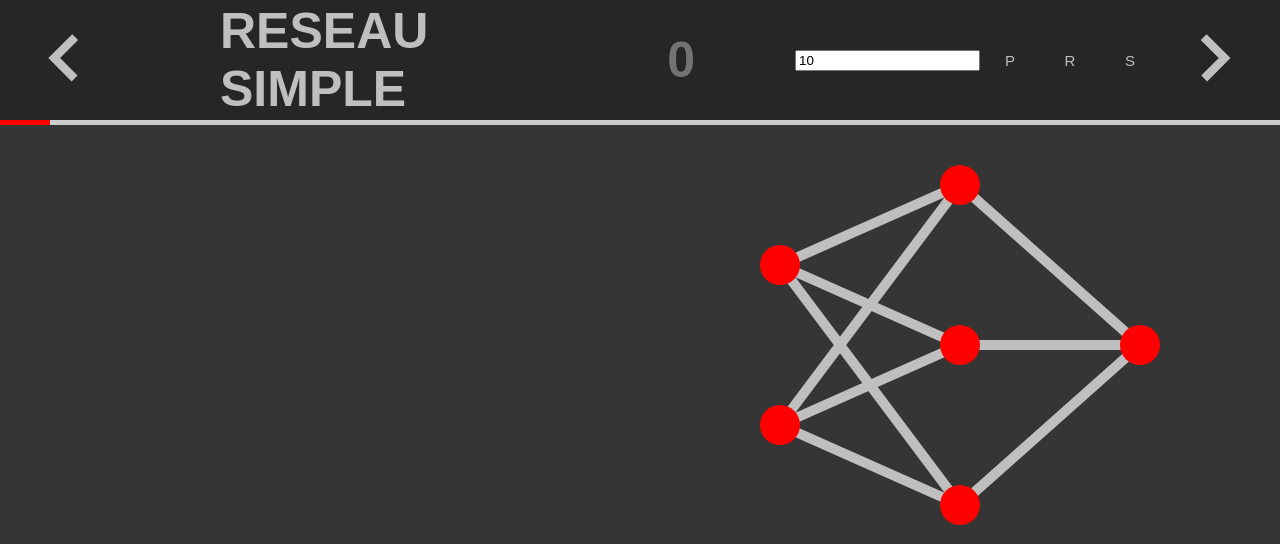
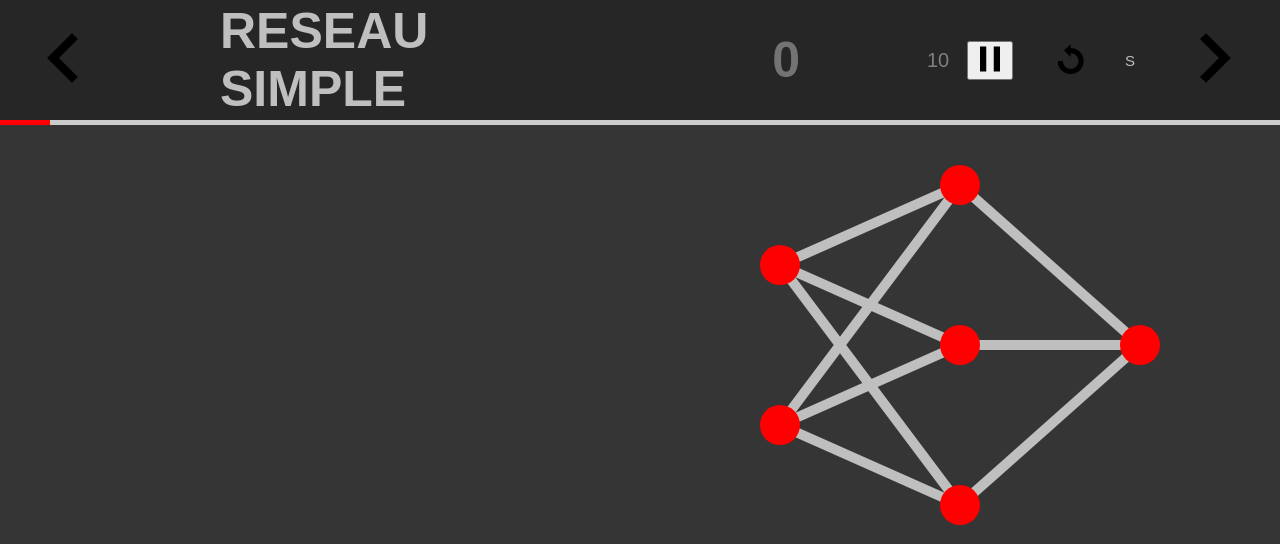
Before and after one commit to Mezia137/NeuroDidacte, a Flask app: page /reseausimple in a window 1280 px wide. Shown: the top 544 px of the page. Run offline with Flask 3, Linux system fonts and the light colour scheme; some libraries are stand-ins or nearby versions.

Commit message:
nouveaux icones

```diff
--- a/WebApp/app.py
+++ b/WebApp/app.py
@@ -42,6 +42,8 @@ def test_disconnect():
 def handle_closing_page():
     print("Page is closing. Stopping the Python program.")
     socketio.stop()
+    for svgimage in os.listdir('./static/svg'):
+        os.remove(os.path.join('./static/svg', svgimage))
 
 
 def generate_image(img_name, folder="static/svg", show_data=True, show_previsu=True, etape=-1):
--- a/WebApp/static/styles/style.css
+++ b/WebApp/static/styles/style.css
@@ -67,10 +67,17 @@ h1, #affichage_etape {
 
 	border : var(--light-color) solid 1px;
 	border : none;
-	border-radius: 50%;
+	border-radius: 20px;
 
 	position: relative;
 	vertical-align: middle;
+}
+
+#pp-button {
+    display: flex;
+    justify-content: center;
+    align-items: center;
+    width : 120px; /* Ajuste la hauteur selon tes besoins */
 }
 
 .round-button:hover {
@@ -78,6 +85,21 @@ h1, #affichage_etape {
 	color : var(--dark-color);
 	transition: background-color 0.3s ease-out, color 0.3s ease-out;
 }
+
+#nombre_passages {
+    background: none;
+    border: none;
+    font-family: 'Ubuntu', sans-serif; /* Utilise la police Ubuntu */
+    font-size: 20px;
+    color: gray;
+    width: 40px;
+    height: 30px;
+    padding: 0; /* Supprime le padding par défaut */
+    margin: 0; /* Supprime la marge par défaut */
+    outline: none; /* Supprime la bordure de focus */
+}
+
+
 
 #loading-bar-container {
     position: absolute;
--- a/WebApp/templates/reseausimple.html
+++ b/WebApp/templates/reseausimple.html
@@ -19,9 +19,11 @@
             </div>
             <p id="affichage_etape">0</p>
             <div class="header-buttons">
-                <input type="number" id="nombre_passages" name="nombre de passages" value=10>
-                <button class="round-button" onclick="startTraining()">P</button>
-                <button class="round-button" onclick="restartTraining()">R</button>
+                <div class="round-button" id="pp-button">
+                    <input type="number" id="nombre_passages" name="nombre de passages" value=10 min="1" max="99">
+                    <button onclick="startTraining()"><img src="../static/icons/pause.svg" alt="Play" class="icon-button" id="playButton" height="30px"></button>
+                </div>
+                <button class="round-button" onclick="restartTraining()"><img src="../static/icons/rewind.svg" alt="Rewind" class="icon-button" id="rewindButton" height="30px"></button>
                 <button class="round-button">S</button>
             </div>
             <div class="header-buttons">
```
Also changed, not shown: WebApp/static/icons/next.svg, WebApp/static/icons/pause.svg (added), WebApp/static/icons/play.svg (added), WebApp/static/icons/previous.svg, WebApp/static/icons/rewind.svg (added), WebApp/static/icons/skip.svg (added).
